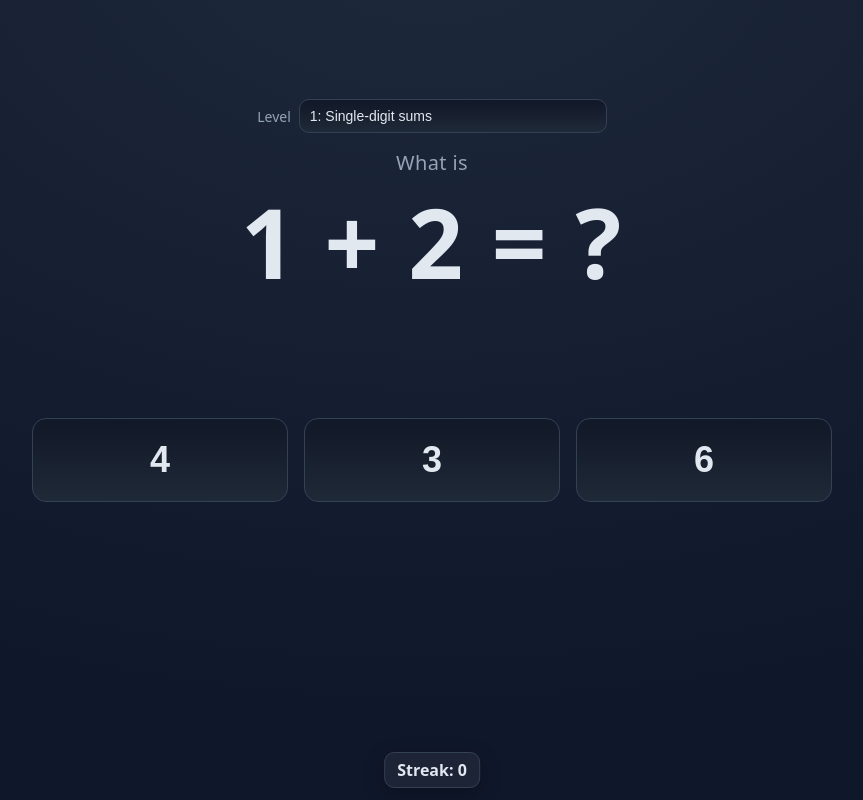
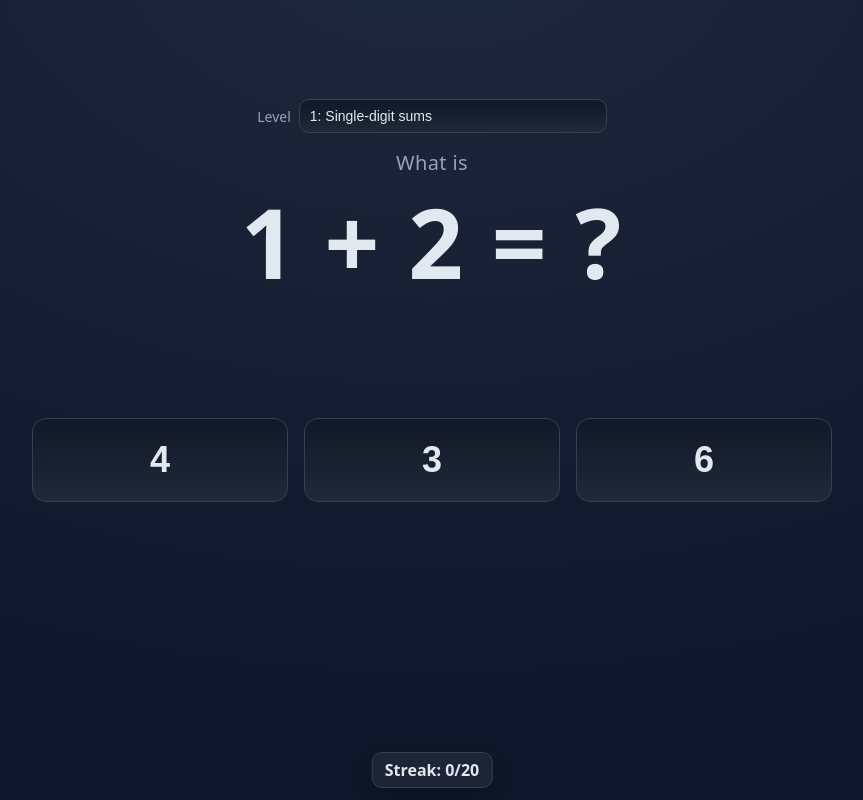
Before and after one commit to Oblium/math-challenger, a React (Vite) app: page / in a window 1280 px wide. Shown: the whole page, without its empty margins (208-1071 px from the left). Built offline with nearby package versions, Linux system fonts and the light colour scheme.

Commit message:
Increase level-up threshold to 20; update streak display and docs

```diff
--- a/src/components/Game.tsx
+++ b/src/components/Game.tsx
@@ -483,7 +483,7 @@ export default function Game() {
       setLocked(true);
       clearTimers();
       const nextStreak = streak + 1;
-      const willLevelUp = nextStreak >= 10 && level < 10;
+      const willLevelUp = nextStreak >= 20 && level < 10;
       if (willLevelUp) {
         // Special feedback and shorter delay before level up
         setFeedback({ kind: 'positive', text: 'you made it to the next level!' });
@@ -581,9 +581,14 @@ export default function Game() {
           className={`streak ${streak > 0 ? 'on' : ''}`}
           role="status"
           aria-live="polite"
-          aria-label={`Current streak: ${streak}`}
+          aria-label={
+            level < 10
+              ? `Current streak: ${streak} out of 20`
+              : `Current streak: ${streak}${streak > 20 ? ' with celebration' : ''}`
+          }
         >
-          Streak: {streak}
+          Streak: {level < 10 ? `${streak}/20` : `${streak}`}
+          {level === 10 && streak > 20 ? ' 🎉' : ''}
         </div>
       </main>
     </div>
```
Also changed, not shown: 1 other file (tests, documents, lock files or other folders).
